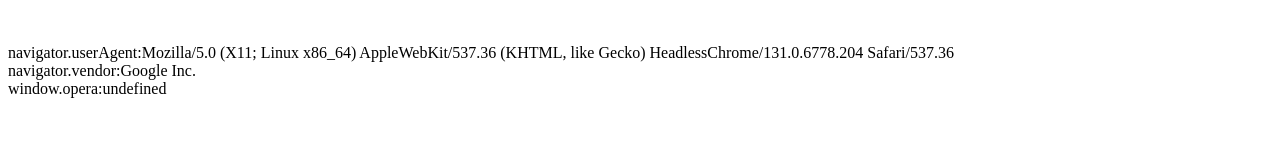
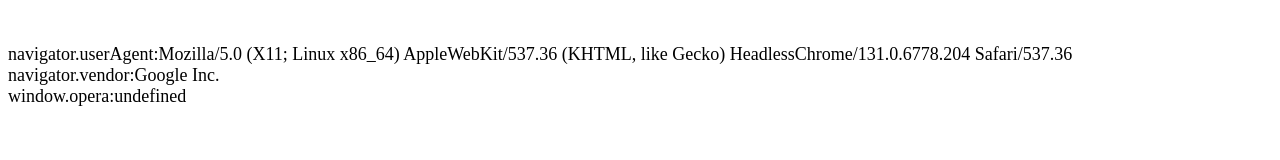
Before and after one commit to thomaslee-u/thomaslee-u.github.io, a plain HTML site: page index.html in a window 1280 px wide. Drawn offline with Linux system fonts and the light colour scheme.

Commit message:
Update index.html

```diff
--- a/index.html
+++ b/index.html
@@ -1,8 +1,8 @@
 <html>
   <body>
-  <br>
-  <br>
-  <div id="data"></div>
+  <br/>
+  <br/>
+  <div id="data" style="font-size:18px"></div>
     <script>
     document.getElementById("data").innerHTML = "navigator.userAgent:" + navigator.userAgent + "<br/>" +"navigator.vendor:" + navigator.vendor + "<br/>" + "window.opera:" + window.opera;
     </script>
```
